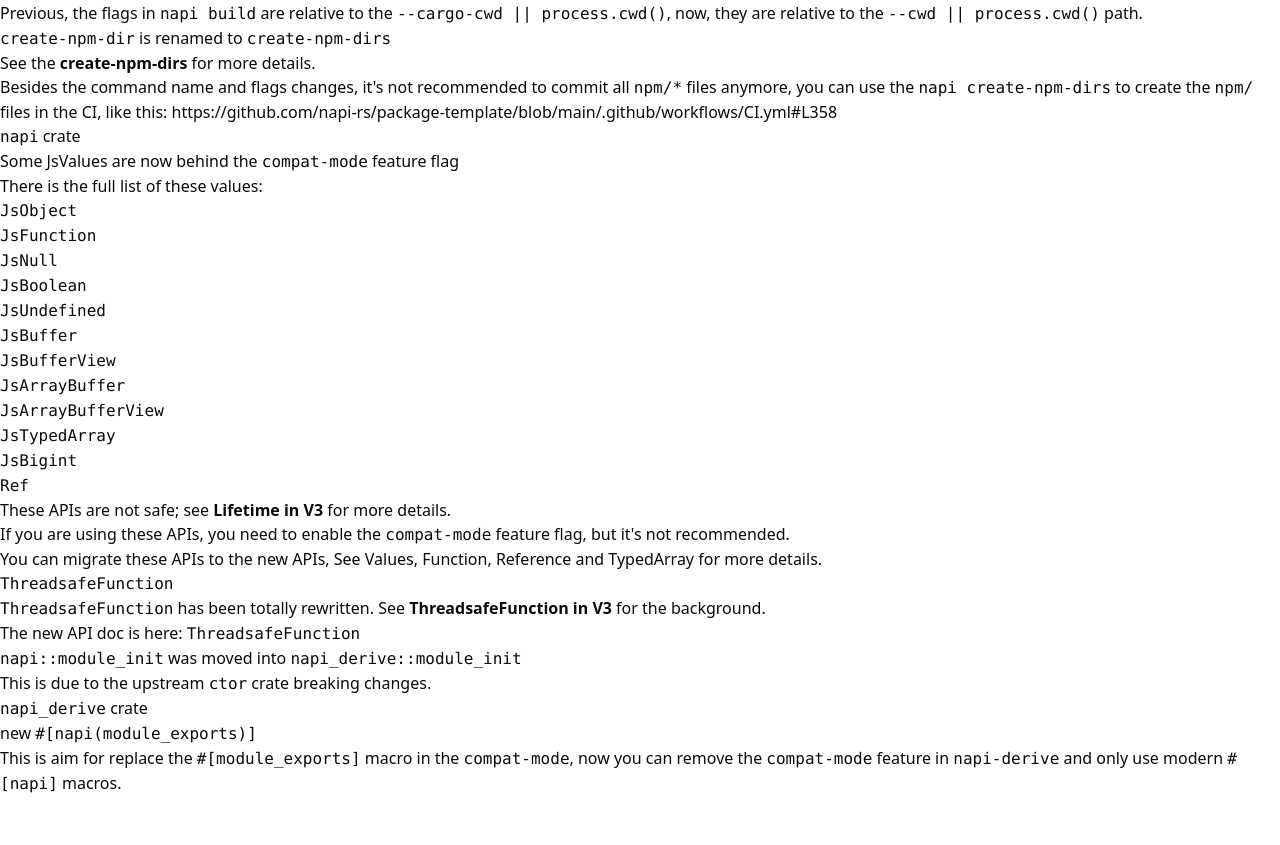
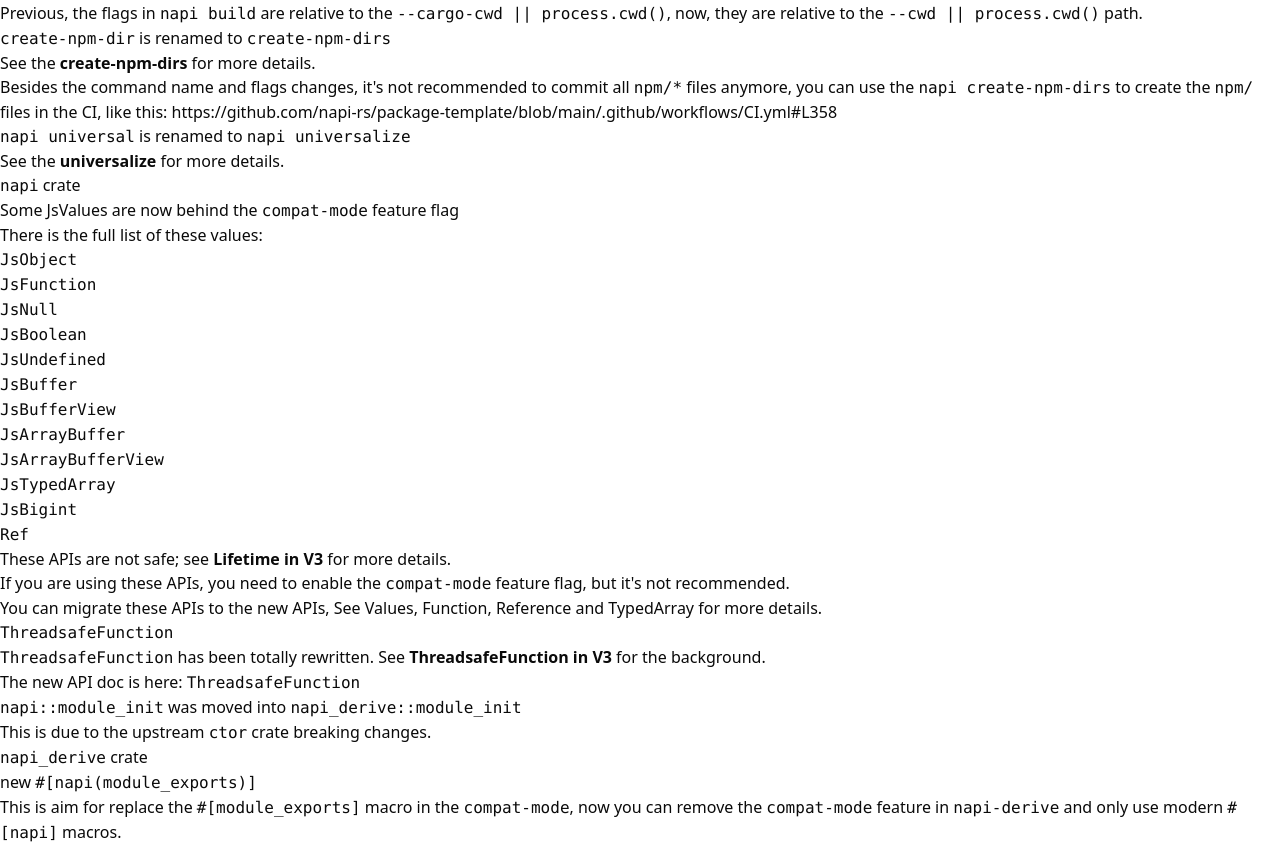
Before and after one commit to napi-rs/website, a Next.js app: page /docs/more/v2-v3-migration-guide.en in a window 1280 px wide. Shown: the part 1086-1931 px from the top of the page. Before the commit the page ends 1882 px from the top, so only its background shows below. Built offline with nearby package versions, Linux system fonts and the light colour scheme.

Commit message:
Update breaking change

```diff
--- a/pages/blog/announce-v3.en.mdx
+++ b/pages/blog/announce-v3.en.mdx
@@ -384,7 +384,7 @@ Today, **NAPI-RS** has been widely used in developing various types of applicati
 
 <a href="https://affine.pro/" target="_blank"><AffineLogo /></a> is using **NAPI-RS** for their Electron Desktop App and Node.js server high performance addons.
 
-<a href="https://bitwarden.com/" target="_blank"><BitwardenLogo /></a> is using **NAPI-RS** to build their Electron Desktop App and Node.js server high performance addons.
+<a href="https://bitwarden.com/" target="_blank"><BitwardenLogo /></a> is using **NAPI-RS** to build their Electron Desktop App crypto components.
 
 At the same time, with the rise of AI, **NAPI-RS** has also begun participating in the development of AI tools. For example, <a href="https://github.com/lancedb/lancedb" target="_blank"><LanceDBLogo /></a> is a vector database that uses **NAPI-RS** to provide a Node.js embedded experience; <a href="https://www.trychroma.com/" target="_blank"><img src={chromaLogo.src} alt="Chroma" width={28} style={{ verticalAlign: 'text-bottom' }} /> **Chroma**</a> is an open-source search and retrieval database for AI applications. [Tokenizers](https://github.com/huggingface/tokenizers) is a tokenizer library developed by <a href="https://huggingface.co/" target="_blank"><img src={huggingfaceLogo.src} style={{ marginBottom: '2px' }} width={20} height={20} /> **Hugging Face**</a>. <a href="https://github.com/tensorzero/tensorzero" target="_blank"> <img src={tensorzeroLogo.src} style={{ marginBottom: '2px' }} width={20} height={20} /> TensorZero </a> is an open-source stack for industrial-grade LLM applications, they also use **NAPI-RS** to build their `tensorzero-node` client.
 
--- a/pages/docs/more/v2-v3-migration-guide.en.mdx
+++ b/pages/docs/more/v2-v3-migration-guide.en.mdx
@@ -77,6 +77,10 @@ See the [**create-npm-dirs**](/docs/cli/create-npm-dirs) for more details.
 
 Besides the command name and flags changes, it's not recommended to commit all `npm/*` files anymore, you can use the `napi create-npm-dirs` to create the `npm/` files in the CI, like this: https://github.com/napi-rs/package-template/blob/main/.github/workflows/CI.yml#L358
 
+### `napi universal` is renamed to `napi universalize`
+
+See the [**universalize**](/docs/cli/universalize) for more details.
+
 ## `napi` crate
 
 ### Some JsValues are now behind the `compat-mode` feature flag
```
